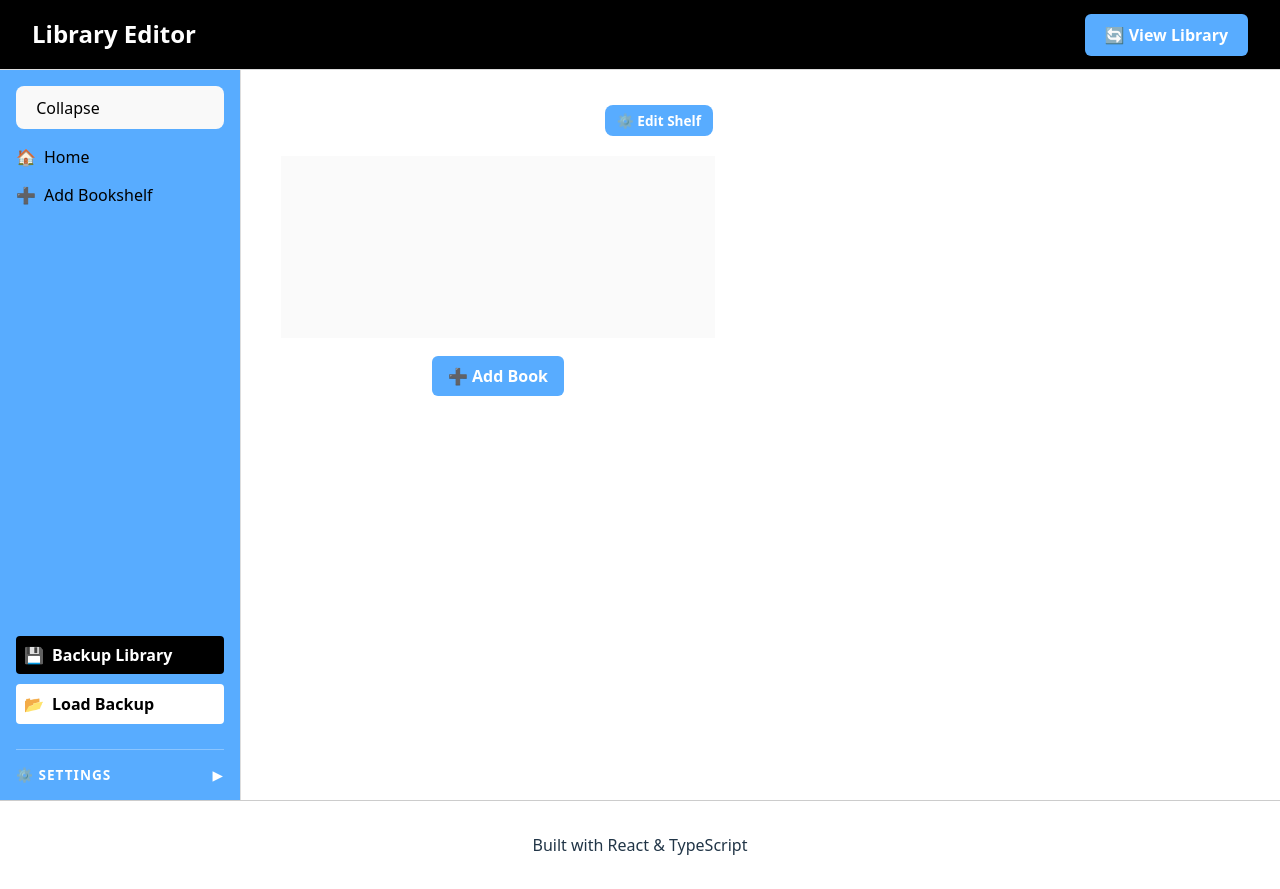
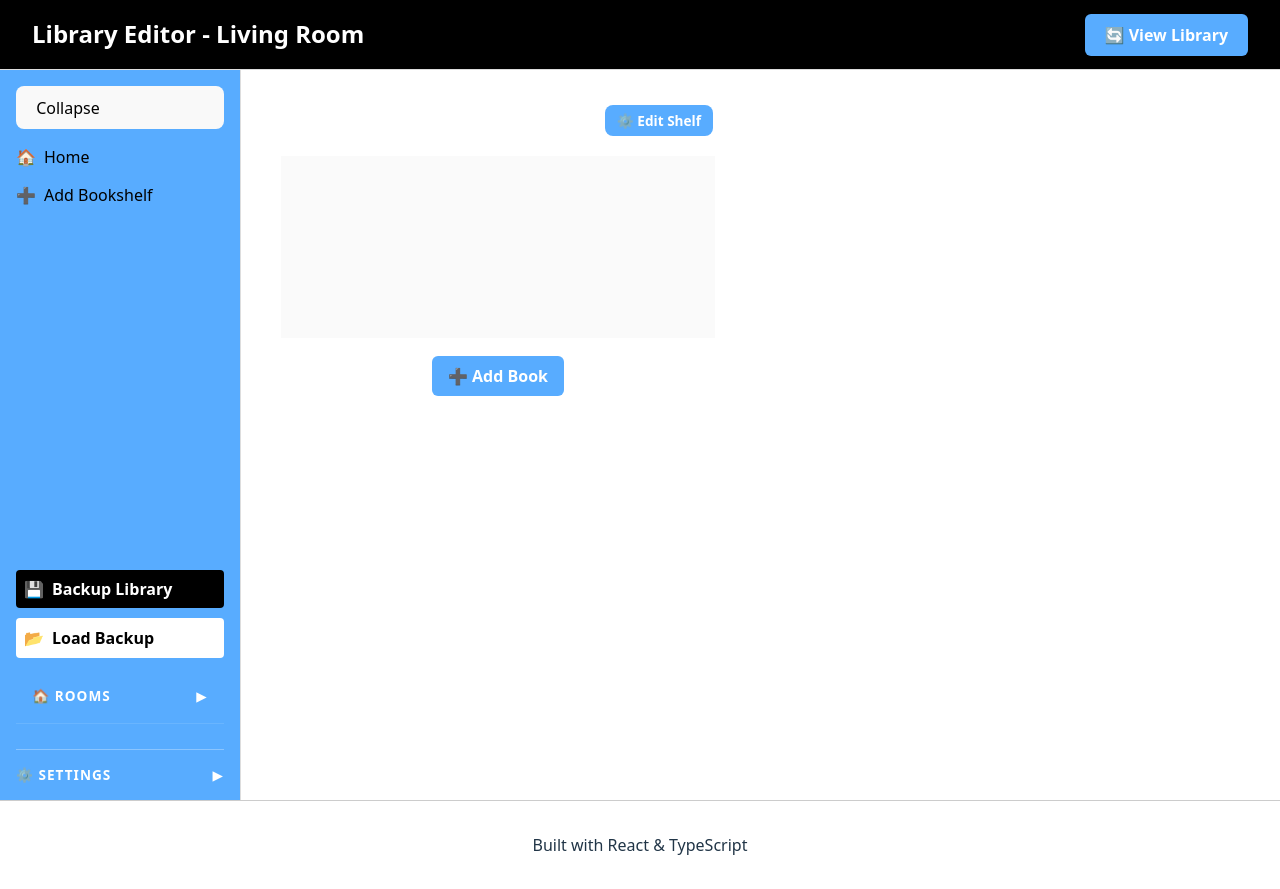
Before and after one commit to joeschabler/CSI-180-Project, a React (Vite) app in the folder Library-Builder-React/: page / in a window 1280 px wide. Built offline with nearby package versions, Linux system fonts and the light colour scheme.

Commit message:
Added different room management capablities.

```diff
--- a/Library-Builder-React/src/App.tsx
+++ b/Library-Builder-React/src/App.tsx
@@ -30,6 +30,10 @@ export type ShelfData = {
   width?: number;
 };
 
+export type LibraryData = {
+  [roomName: string]: ShelfData[];
+};
+
 export type EditingBookState = {
   shelfId: number;
   bookIndex: number;
@@ -39,15 +43,23 @@ export type EditingBookState = {
 function App() {
   const [mode, setMode] = useState<AppMode>("edit");
   const [isCollapsed, setIsCollapsed] = useState<sidebarCollapsed>("open");
-  const [shelves, setShelves] = useState<ShelfData[]>(() => {
-    const savedData = localStorage.getItem("library-shelves");
+  // 🟢 Room States
+  const [currentRoom, setCurrentRoom] = useState<string>("Living Room");
+  const [library, setLibrary] = useState<LibraryData>(() => {
+    const savedData = localStorage.getItem("library-rooms");
+    if (savedData) return JSON.parse(savedData);
+    return { "Living Room": [{ id: 1, books: [] }] };
+  });
 
-    if (savedData) {
-      return JSON.parse(savedData);
-    }
+  // 🟢 Helper for current shelves
+  const shelves = library[currentRoom] || [];
+  const allRooms = Object.keys(library);
 
-    return [{ id: 1, books: [] }];
-  });
+  // Persistence
+  useEffect(() => {
+    localStorage.setItem("library-rooms", JSON.stringify(library));
+  }, [library]);
+
   // setting menu state
   const [useRandomBooks, setUseRandomBooks] = useState(true);
 
@@ -58,6 +70,10 @@ function App() {
   // DEV OPTIONS STATE
   const [devOptionsEnabled, setDevOptionsEnabled] = useState(false);
 
+  const [editingBook, setEditingBook] = useState<EditingBookState>(null);
+
+  const [editingShelf, setEditingShelf] = useState<ShelfData | null>(null);
+
   const hardResetSite = () => {
     localStorage.clear();
     window.location.reload();
@@ -67,28 +83,52 @@ function App() {
     localStorage.setItem("library-shelves", JSON.stringify(shelves));
   }, [shelves]);
 
-  const [editingBook, setEditingBook] = useState<EditingBookState>(null);
+  const addRoom = (name: string) => {
+    if (library[name]) return alert("Room already exists!");
+    setLibrary((prev) => ({
+      ...prev,
+      [name]: [{ id: Date.now(), books: [] }],
+    }));
+    setCurrentRoom(name);
+  };
 
-  const [editingShelf, setEditingShelf] = useState<ShelfData | null>(null);
+  const renameRoom = (oldName: string) => {
+    const newName = window.prompt(`Rename "${oldName}" to:`, oldName);
+
+    if (!newName || newName.trim() === "" || newName === oldName) return;
+    if (library[newName]) return alert("A room with that name already exists!");
+
+    setLibrary((prev) => {
+      const newLibrary = { ...prev };
+      // Move the shelves to the new key
+      newLibrary[newName] = newLibrary[oldName];
+      // Delete the old key
+      delete newLibrary[oldName];
+      return newLibrary;
+    });
+
+    // If we renamed the room we are currently looking at, update the pointer
+    if (currentRoom === oldName) {
+      setCurrentRoom(newName);
+    }
+  };
 
   const deleteShelf = () => {
     if (!editingShelf) return;
-
-    // .filter keeps every shelf EXCEPT the one that matches the ID I want to delete
-    setShelves((prevShelves) =>
-      prevShelves.filter((s) => s.id !== editingShelf.id),
-    );
+    setLibrary((prev) => ({
+      ...prev,
+      [currentRoom]: prev[currentRoom].filter((s) => s.id !== editingShelf.id),
+    }));
     setEditingShelf(null);
   };
 
   const exportLibrary = () => {
-    const dataStr = JSON.stringify(shelves, null, 2);
+    const dataStr = JSON.stringify(library, null, 2);
     const blob = new Blob([dataStr], { type: "application/json" });
     const url = URL.createObjectURL(blob);
-
     const link = document.createElement("a");
     link.href = url;
-    link.download = "my-library-backup.json";
+    link.download = "my-library-rooms-backup.json";
     document.body.appendChild(link);
     link.click();
     document.body.removeChild(link);
@@ -97,106 +137,111 @@ function App() {
   const importLibrary = (event: React.ChangeEvent<HTMLInputElement>) => {
     const file = event.target.files?.[0];
     if (!file) return;
-
     const reader = new FileReader();
     reader.onload = (e) => {
       try {
         const importedData = JSON.parse(e.target?.result as string);
+        // Basic check: is it an object (rooms) or an array (legacy)?
         if (Array.isArray(importedData)) {
-          setShelves(importedData);
+          setLibrary({ "Imported Room": importedData });
+          setCurrentRoom("Imported Room");
         } else {
-          alert("Invalid backup file format!");
+          setLibrary(importedData);
+          setCurrentRoom(Object.keys(importedData)[0]);
         }
       } catch (error) {
         alert("Error reading file.");
       }
     };
     reader.readAsText(file);
-
     event.target.value = "";
   };
 
   const saveEditedShelf = () => {
     if (!editingShelf) return;
-
-    // .map finds the specific shelf and swaps it out with our newly edited version
-    setShelves((prevShelves) =>
-      prevShelves.map((s) => (s.id === editingShelf.id ? editingShelf : s)),
-    );
+    setLibrary((prev) => ({
+      ...prev,
+      [currentRoom]: prev[currentRoom].map((s) =>
+        s.id === editingShelf.id ? editingShelf : s,
+      ),
+    }));
     setEditingShelf(null);
   };
 
   const updateShelfWidth = (shelfId: number, newWidth: number) => {
-    setShelves((prevShelves) =>
-      prevShelves.map((s) =>
+    setLibrary((prev) => ({
+      ...prev,
+      [currentRoom]: prev[currentRoom].map((s) =>
         s.id === shelfId ? { ...s, width: newWidth } : s,
       ),
-    );
+    }));
   };
 
   const headerTitle = mode === "edit" ? "Library Editor" : "Your Library";
 
   const clearLibrary = () => {
-    setShelves([{ id: 1, books: [] }]);
+    setLibrary((prev) => ({
+      ...prev,
+      [currentRoom]: [{ id: Date.now(), books: [] }],
+    }));
   };
 
   const addNewShelf = () => {
-    setShelves([...shelves, { id: Date.now(), books: [] }]);
+    setLibrary((prev) => ({
+      ...prev,
+      [currentRoom]: [...prev[currentRoom], { id: Date.now(), books: [] }],
+    }));
   };
 
   const addBookToShelf = (shelfId: number) => {
     const randomHeight = useRandomBooks
-      ? Math.floor(Math.random() * (140 - 100 + 1) + 100)
+      ? Math.floor(Math.random() * 41 + 100)
       : defaultBookHeight;
     const randomWidth = useRandomBooks
-      ? Math.floor(Math.random() * (50 - 20 + 1) + 20)
+      ? Math.floor(Math.random() * 31 + 20)
       : defaultBookWidth;
     const randomColor = useRandomBooks
       ? "#" + Math.floor(Math.random() * 16777215).toString(16)
       : defaultBookColor;
 
     const newBook: BookProps = {
-      id: crypto.randomUUID(), // gives book randomly assigned id
+      id: crypto.randomUUID(),
       title: "New Book",
       color: randomColor,
       height: randomHeight,
       width: randomWidth,
     };
 
-    setShelves(
-      shelves.map((shelf) =>
-        shelf.id === shelfId
-          ? { ...shelf, books: [...shelf.books, newBook] }
-          : shelf,
+    setLibrary((prev) => ({
+      ...prev,
+      [currentRoom]: prev[currentRoom].map((s) =>
+        s.id === shelfId ? { ...s, books: [...s.books, newBook] } : s,
       ),
-    );
+    }));
   };
 
   const deleteBook = () => {
     if (!editingBook) return;
-
-    setShelves((prevShelves) =>
-      prevShelves.map((shelf) => {
+    setLibrary((prev) => ({
+      ...prev,
+      [currentRoom]: prev[currentRoom].map((shelf) => {
         if (shelf.id === editingBook.shelfId) {
           return {
             ...shelf,
-            books: shelf.books.filter(
-              (_, index) => index !== editingBook.bookIndex,
-            ),
+            books: shelf.books.filter((_, i) => i !== editingBook.bookIndex),
           };
         }
         return shelf;
       }),
-    );
-
+    }));
     setEditingBook(null);
   };
 
   const saveEditedBook = () => {
     if (!editingBook) return;
-
-    setShelves(
-      shelves.map((shelf) => {
+    setLibrary((prev) => ({
+      ...prev,
+      [currentRoom]: prev[currentRoom].map((shelf) => {
         if (shelf.id === editingBook.shelfId) {
           const updatedBooks = [...shelf.books];
           updatedBooks[editingBook.bookIndex] = editingBook.bookData;
@@ -204,73 +249,60 @@ function App() {
         }
         return shelf;
       }),
-    );
-
+    }));
     setEditingBook(null);
   };
 
   const moveBook = (direction: "left" | "right") => {
     if (!editingBook) return;
-
     const currentShelf = shelves.find((s) => s.id === editingBook.shelfId);
     if (!currentShelf) return;
-
     const currentIndex = editingBook.bookIndex;
     const targetIndex =
       direction === "left" ? currentIndex - 1 : currentIndex + 1;
-
     if (targetIndex < 0 || targetIndex >= currentShelf.books.length) return;
 
     const newBooks = [...currentShelf.books];
-    const temp = newBooks[currentIndex];
-    newBooks[currentIndex] = newBooks[targetIndex];
-    newBooks[targetIndex] = temp;
+    [newBooks[currentIndex], newBooks[targetIndex]] = [
+      newBooks[targetIndex],
+      newBooks[currentIndex],
+    ];
 
-    setShelves((prevShelves) =>
-      prevShelves.map((shelf) =>
-        shelf.id === editingBook.shelfId
-          ? { ...shelf, books: newBooks }
-          : shelf,
+    setLibrary((prev) => ({
+      ...prev,
+      [currentRoom]: prev[currentRoom].map((s) =>
+        s.id === editingBook.shelfId ? { ...s, books: newBooks } : s,
       ),
-    );
-
-    setEditingBook({
-      ...editingBook,
-      bookIndex: targetIndex,
-    });
+    }));
+    setEditingBook({ ...editingBook, bookIndex: targetIndex });
   };
 
   const sensors = useSensors(
-    useSensor(PointerSensor, {
-      activationConstraint: {
-        distance: 5,
-      },
-    }),
+    useSensor(PointerSensor, { activationConstraint: { distance: 5 } }),
   );
 
   const handleDragEnd = (event: DragEndEvent) => {
     const { active, over } = event;
-
     if (!over || active.id === over.id) return;
 
-    // Check if we are dragging a SHELF
     const isActiveShelf = shelves.some((s) => s.id === active.id);
 
+    setLibrary((prev) => {
+      const roomShelves = [...prev[currentRoom]];
       if (isActiveShelf) {
-      setShelves((prevShelves) => {
-        const oldIndex = prevShelves.findIndex((s) => s.id === active.id);
-        const newIndex = prevShelves.findIndex((s) => s.id === over.id);
-        return arrayMove(prevShelves, oldIndex, newIndex);
-      });
-      return; // Stop here, do not run the book logic!
+        const oldIdx = roomShelves.findIndex((s) => s.id === active.id);
+        const newIdx = roomShelves.findIndex((s) => s.id === over.id);
+        return {
+          ...prev,
+          [currentRoom]: arrayMove(roomShelves, oldIdx, newIdx),
+        };
       }
 
-    // If not, use BOOK logic
-    setShelves((prevShelves) =>
-      prevShelves.map((shelf) => {
+      return {
+        ...prev,
+        [currentRoom]: roomShelves.map((shelf) => {
           const oldIndex = shelf.books.findIndex((b) => b.id === active.id);
           const newIndex = shelf.books.findIndex((b) => b.id === over.id);
-
           if (oldIndex !== -1 && newIndex !== -1) {
             return {
               ...shelf,
@@ -279,12 +311,13 @@ function App() {
           }
           return shelf;
         }),
-    );
+      };
+    });
   };
 
   return (
     <Layout
-      title={headerTitle}
+      title={`${mode === "edit" ? "Library Editor" : "Your Library"} - ${currentRoom}`}
       sidebarStatus={isCollapsed}
       setSidebarStatus={setIsCollapsed}
       mode={mode}
@@ -304,6 +337,12 @@ function App() {
       devOptionsEnabled={devOptionsEnabled}
       setDevOptionsEnabled={setDevOptionsEnabled}
       hardResetSite={hardResetSite}
+      // Room Props for Sidebar
+      currentRoom={currentRoom}
+      setCurrentRoom={setCurrentRoom}
+      allRooms={allRooms}
+      addRoom={addRoom}
+      renameRoom={renameRoom}
     >
       <div
         style={{
@@ -339,7 +378,7 @@ function App() {
                 onBookClick={(bookIndex) =>
                   setEditingBook({
                     shelfId: shelf.id,
-                    bookIndex: bookIndex,
+                    bookIndex,
                     bookData: shelf.books[bookIndex],
                   })
                 }
@@ -368,4 +407,5 @@ function App() {
     </Layout>
   );
 }
+
 export default App;
--- a/Library-Builder-React/src/components/layout.tsx
+++ b/Library-Builder-React/src/components/layout.tsx
@@ -27,6 +27,11 @@ interface LayoutProps {
   devOptionsEnabled: boolean;
   setDevOptionsEnabled: (val: boolean) => void;
   hardResetSite: () => void;
+  currentRoom: string;
+  setCurrentRoom: (name: string) => void;
+  allRooms: string[];
+  addRoom: (name: string) => void;
+  renameRoom: (newName: string) => void;
 }
 
 const Layout = ({
@@ -51,6 +56,11 @@ const Layout = ({
   devOptionsEnabled,
   setDevOptionsEnabled,
   hardResetSite,
+  currentRoom,
+  setCurrentRoom,
+  allRooms,
+  addRoom,
+  renameRoom,
 }: LayoutProps) => {
   return (
     <div
@@ -99,6 +109,11 @@ const Layout = ({
             devOptionsEnabled={devOptionsEnabled}
             setDevOptionsEnabled={setDevOptionsEnabled}
             hardResetSite={hardResetSite}
+            currentRoom={currentRoom}
+            setCurrentRoom={setCurrentRoom}
+            allRooms={allRooms}
+            addRoom={addRoom}
+            renameRoom={renameRoom}
           />
         </div>
 
--- a/Library-Builder-React/src/components/sidebar.tsx
+++ b/Library-Builder-React/src/components/sidebar.tsx
@@ -22,6 +22,11 @@ interface SidebarProps {
   devOptionsEnabled: boolean;
   setDevOptionsEnabled: (val: boolean) => void;
   hardResetSite: () => void;
+  currentRoom: string;
+  setCurrentRoom: (name: string) => void;
+  allRooms: string[];
+  addRoom: (name: string) => void;
+  renameRoom: (newName: string) => void;
 }
 
 export const Sidebar: FC<SidebarProps> = ({
@@ -44,9 +49,15 @@ export const Sidebar: FC<SidebarProps> = ({
   devOptionsEnabled,
   setDevOptionsEnabled,
   hardResetSite,
+  currentRoom,
+  setCurrentRoom,
+  allRooms,
+  addRoom,
+  renameRoom,
 }) => {
   const [isSettingsExpanded, setIsSettingsExpanded] = useState(false);
   const [clearStep, setClearStep] = useState(0);
+  const [isRoomsExpanded, setIsRoomsExpanded] = useState(false);
   return (
     <aside
       style={{
@@ -164,6 +175,140 @@ export const Sidebar: FC<SidebarProps> = ({
               onChange={importLibrary}
             />
           </label>
+        )}
+
+        {/* 🏠 ROOMS SECTION */}
+        {status === "open" && (
+          <div
+            style={{
+              marginTop: "10px",
+              paddingBottom: "10px",
+              borderBottom: "1px solid rgba(255,255,255,0.1)",
+              display: "flex",
+              flexDirection: "column",
+              gap: "10px",
+            }}
+          >
+            {/* The Toggle Header */}
+            <button
+              onClick={() => setIsRoomsExpanded(!isRoomsExpanded)}
+              style={{
+                background: "transparent",
+                border: "none",
+                color: "white",
+                cursor: "pointer",
+                display: "flex",
+                alignItems: "center",
+                justifyContent: "space-between",
+                fontWeight: "bold",
+                fontSize: "0.85rem",
+                textTransform: "uppercase",
+                letterSpacing: "1px",
+              }}
+            >
+              <span
+                style={{ display: "flex", alignItems: "center", gap: "8px" }}
+              >
+                🏠 Rooms
+              </span>
+              <span>{isRoomsExpanded ? "▼" : "▶"}</span>
+            </button>
+
+            {/* The Expandable List */}
+            {isRoomsExpanded && (
+              <div
+                style={{
+                  display: "flex",
+                  flexDirection: "column",
+                  gap: "5px",
+                  marginTop: "5px",
+                }}
+              >
+                {allRooms.map((room) => (
+                  <div
+                    key={room}
+                    style={{
+                      display: "flex",
+                      gap: "4px",
+                      alignItems: "center",
+                    }}
+                  >
+                    {/* The main button to switch rooms */}
+                    <button
+                      onClick={() => setCurrentRoom(room)}
+                      style={{
+                        flexGrow: 1,
+                        textAlign: "left",
+                        padding: "8px 12px",
+                        background:
+                          currentRoom === room
+                            ? "#58acff"
+                            : "rgba(255,255,255,0.05)",
+                        color: "white",
+                        border: "none",
+                        borderRadius: "4px",
+                        cursor: "pointer",
+                        fontSize: "0.85rem",
+                        transition: "all 0.2s",
+                      }}
+                    >
+                      {room}
+                    </button>
+
+                    {/* 🟢 The Rename Button (Only in Edit Mode) */}
+                    {mode === "edit" && (
+                      <button
+                        onClick={(e) => {
+                          e.stopPropagation(); // Prevents switching rooms when clicking edit
+                          renameRoom(room);
+                        }}
+                        style={{
+                          background: "rgba(255,255,255,0.1)",
+                          border: "none",
+                          color: "white",
+                          padding: "8px",
+                          borderRadius: "4px",
+                          cursor: "pointer",
+                          fontSize: "0.7rem",
+                          display: "flex",
+                          alignItems: "center",
+                          justifyContent: "center",
+                        }}
+                        title="Rename Room"
+                      >
+                        ✏️
+                      </button>
+                    )}
+                  </div>
+                ))}
+
+                {/* The "New Room" Trigger */}
+                {mode === "edit" && (
+                  <button
+                    onClick={() => {
+                      const name = window.prompt("Enter new room name:");
+                      if (name && name.trim() !== "") {
+                        addRoom(name.trim());
+                      }
+                    }}
+                    style={{
+                      marginTop: "8px",
+                      background: "transparent",
+                      border: "1px dashed rgba(255,255,255,0.4)",
+                      color: "rgba(255,255,255,0.7)",
+                      padding: "6px",
+                      cursor: "pointer",
+                      borderRadius: "4px",
+                      fontSize: "0.75rem",
+                      fontWeight: "bold",
+                    }}
+                  >
+                    + Create New Room
+                  </button>
+                )}
+              </div>
+            )}
+          </div>
         )}
         {status === "open" && mode === "edit" && (
           <div
```
Also changed, not shown: Library-Builder-React/src/components/shelf.tsx (+18 -3 lines). Lines whose indentation alone changed are shown as unchanged.
